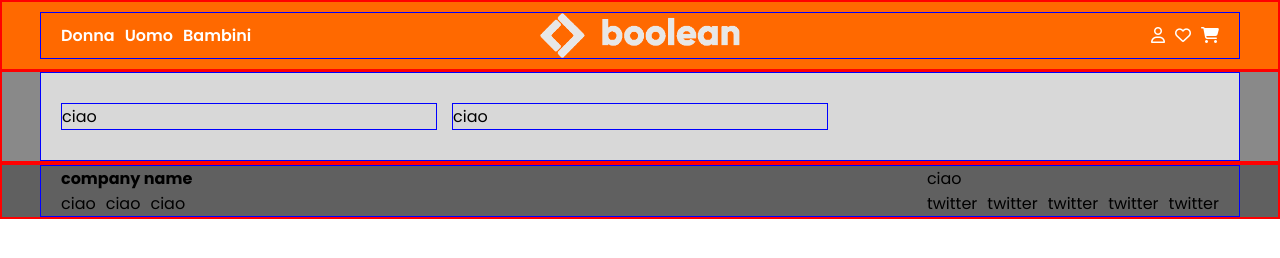
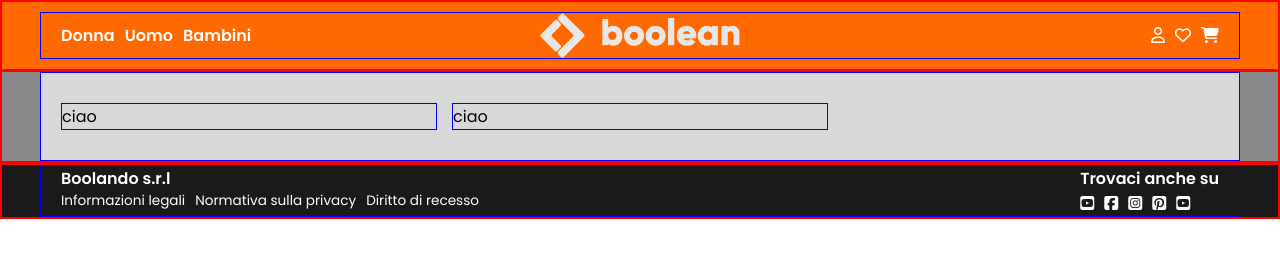
Before and after one commit to Aj-Herrera-99/html-css-boolando, a plain HTML site: page index.html in a window 1280 px wide. Drawn offline with Linux system fonts and the light colour scheme.

Commit message:
aggiunti elementi footer. footer completato

```diff
--- a/css/style.css
+++ b/css/style.css
@@ -36,6 +36,8 @@ img {
     --black-two: #1a1a1a;
     --gap-sm: 10px;
     --gap-md: 15px;
+    --font-sm: 0.85rem;
+    --weight-600: 600;
 }
 
 /* flex utility */
@@ -73,6 +75,12 @@ img {
 }
 
 /* text */
+.text-sm {
+    font-size: var(--font-sm);
+}
+.text-bolder {
+    font-weight: var(--weight-600);
+}
 .text-center {
     text-align: center;
 }
@@ -136,5 +144,6 @@ main {
 
 /* footer */
 footer {
-    background-color: rgb(96, 96, 96);
+    background-color: var(--black-two);
+    color: var(--white);
 }
--- a/index.html
+++ b/index.html
@@ -49,21 +49,21 @@
     <footer class="debug">
         <div class="container d-flex flex-between">
             <div class="info">
-                <h4>company name</h4>
+                <h4 class="text-bolder">Boolando s.r.l</h4>
                 <ul class="d-flex gap-sm">
-                    <li>ciao</li>
-                    <li>ciao</li>
-                    <li>ciao</li>
+                    <li class="text-sm"><a href="#">Informazioni legali</a></li>
+                    <li class="text-sm"><a href="#">Normativa sulla privacy</a></li>
+                    <li class="text-sm"><a href="#">Diritto di recesso</a></li>
                 </ul>
             </div>
             <div class="social">
-                <p>ciao</p>
+                <p class="text-bolder">Trovaci anche su</p>
                 <ul class="d-flex gap-sm">
-                    <li>twitter</li>
-                    <li>twitter</li>
-                    <li>twitter</li>
-                    <li>twitter</li>
-                    <li>twitter</li>
+                    <li><a href="#"><i class="fa-brands fa-square-youtube"></i></a></li>
+                    <li><a href="#"><i class="fa-brands fa-square-facebook"></i></a></li>
+                    <li><a href="#"><i class="fa-brands fa-square-instagram"></i></a></li>
+                    <li><a href="#"><i class="fa-brands fa-square-pinterest"></i></a></li>
+                    <li><a href="#"><i class="fa-brands fa-square-youtube"></i></a></li>
                 </ul>
             </div>
         </div>
```
